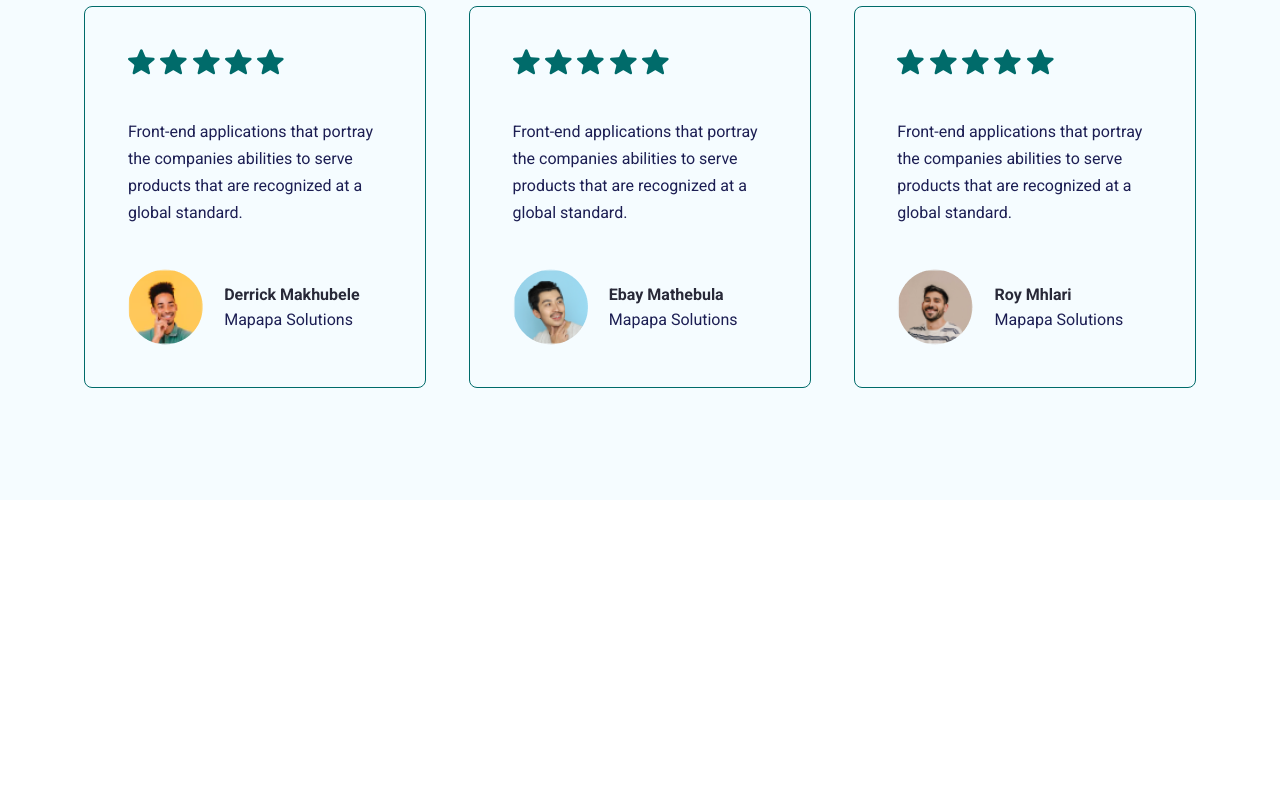
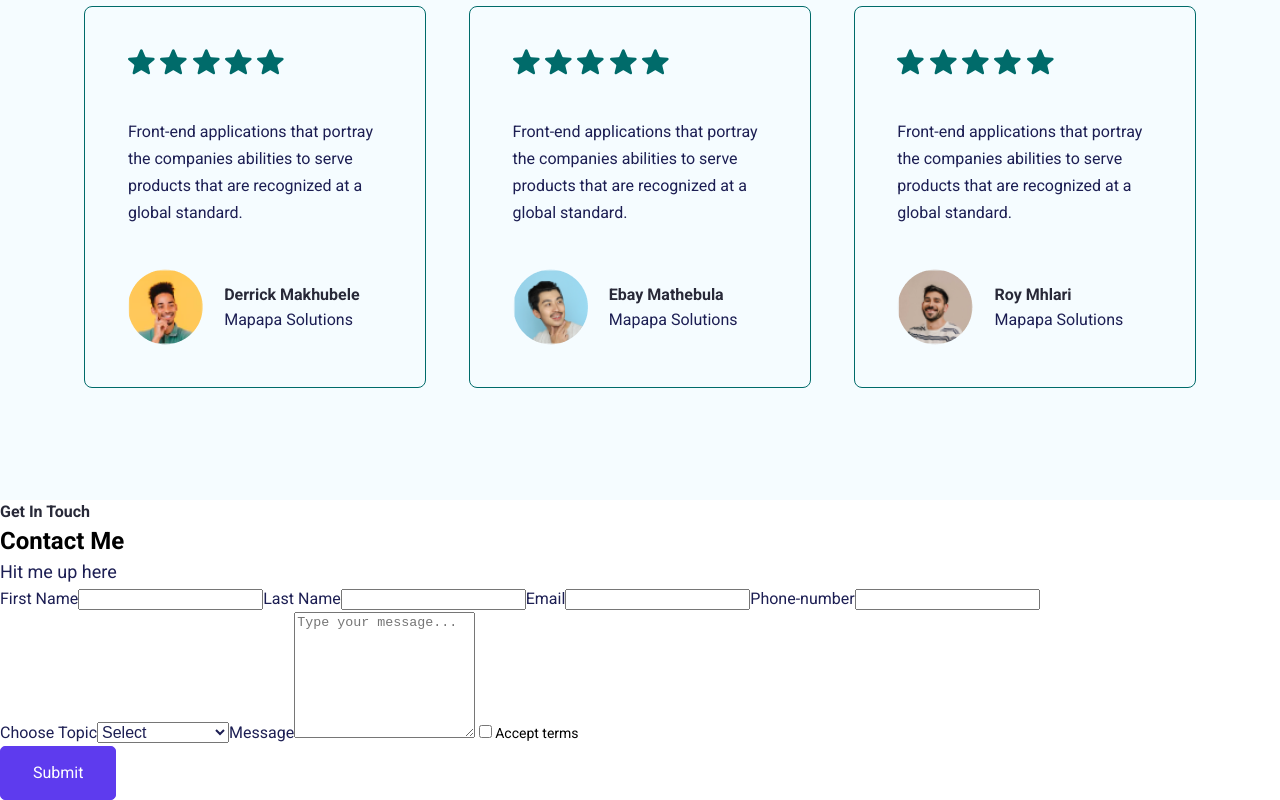
Before and after one commit to mathebulansuku/react-js-personal-portfolio, a React (Create React App) app: page / in a window 1280 px wide. Shown: the part 3975-4775 px from the top of the page. Before the commit the page ends 4475 px from the top, so only its background shows below. Built offline with nearby package versions, Linux system fonts and the light colour scheme.

Commit message:
contact form created

```diff
--- a/src/Pages/Home/ContactMe.jsx
+++ b/src/Pages/Home/ContactMe.jsx
@@ -0,0 +1,80 @@
+export default function ContactMe() {
+  return (
+    <section id="Contact" className="contact-section">
+      <div>
+        <p className="sub-title">Get In Touch</p>
+        <h2>Contact Me</h2>
+        <p className="text-lg">Hit me up here</p>
+      </div>
+      <form className="contact-form-container">
+        <div className="container">
+          <label htmlFor="first-name" className="contact-label">
+            <span className="text-md">First Name</span>
+            <input
+              type="text"
+              className="contact-input text md"
+              name="first-name"
+              id="first-name"
+              required
+            />
+          </label>
+          <label htmlFor="last-name" className="contact-label">
+            <span className="text-md">Last Name</span>
+            <input
+              type="text"
+              className="contact-input text md"
+              name="last-name"
+              id="last-name"
+              required
+            />
+          </label>
+          <label htmlFor="email" className="contact-label">
+            <span className="text-md">Email</span>
+            <input
+              type="email"
+              className="contact-input text md"
+              name="email"
+              id="email"
+              required
+            />
+          </label>
+          <label htmlFor="phone-number" className="contact-label">
+            <span className="text-md">Phone-number</span>
+            <input
+              type="number"
+              className="contact-input text md"
+              name="email"
+              id="email"
+              required
+            />
+          </label>
+        </div>
+        <label htmlFor="choose-topic" className="contact-label">
+          <span className="text-md">Choose Topic</span>
+          <select id="choose-topic" className="contact-input text-md">
+            <option>Select</option>
+            <option>Front-End</option>
+            <option>Back-End</option>
+            <option>Cloud-Architect</option>
+          </select>
+        </label>
+        <label htmlFor="message" className="contact-label">
+          <span className="text-md">Message</span>
+          <textarea
+            className="contact-input text md"
+            id="message"
+            rows="8"
+            placeholder="Type your message..."
+          />
+        </label>
+        <label htmlFor="checkbox" className="checkbox-label">
+          <input type="checkbox" required name="checkbox" id="checkbox" />
+          <span className="text-sm">Accept terms</span>
+        </label>
+        <div>
+          <button className="btn btn-primary contact-form-btn">Submit</button>
+        </div>
+      </form>
+    </section>
+  );
+}
--- a/src/Pages/Home/Homescreen/index.jsx
+++ b/src/Pages/Home/Homescreen/index.jsx
@@ -3,6 +3,7 @@ import MySkills from "../MySkills";
 import AboutMe from "../AboutMe";
 import MyPortfolio from "../MyPortfolio";
 import Testimonial from "../Testimonial";
+import ContactMe from "../ContactMe";
 
 export default function Home() {
   return (
@@ -12,6 +13,7 @@ export default function Home() {
       <AboutMe />
       <MyPortfolio />
       <Testimonial />
+      <ContactMe />
     </>
   );
 }
```
